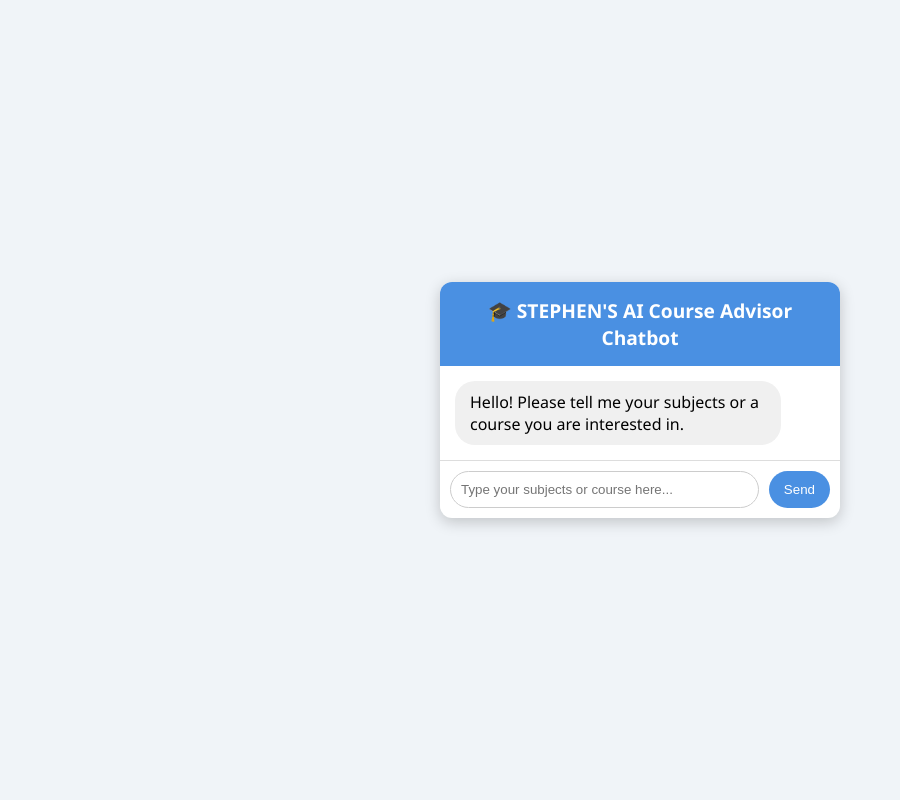
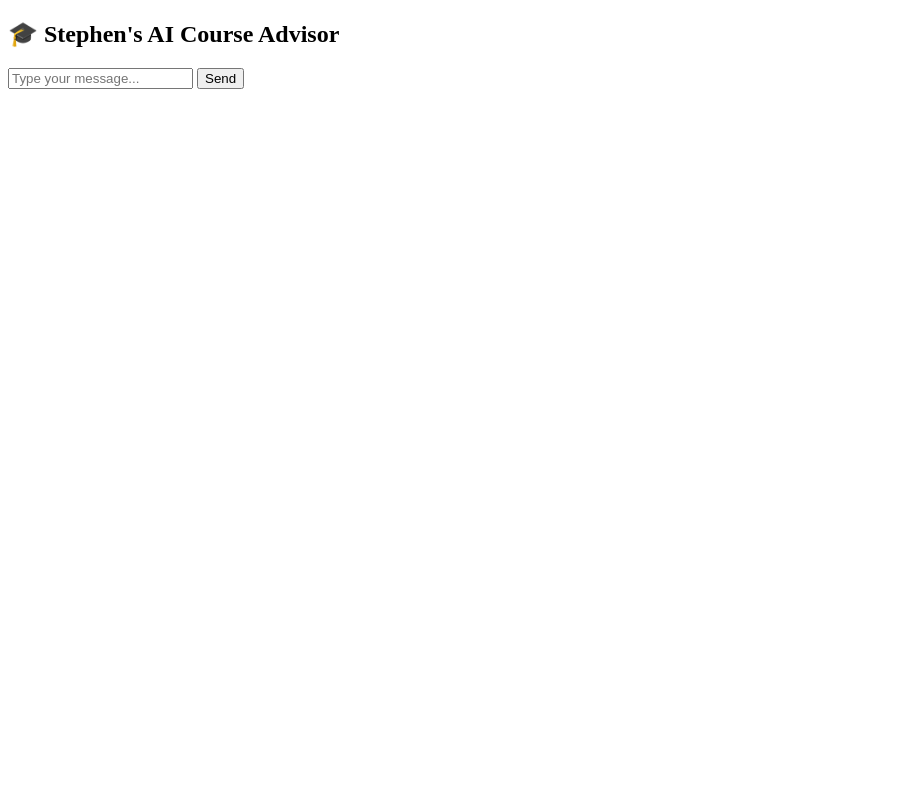
Before and after one commit to bigsteve242/ai-course-advisor, a Flask app: template templates/index.html in a window 1280 px wide. Shown: the whole page, without its empty margins (0-900 px from the left). Run offline with Flask 3, Linux system fonts and the light colour scheme; the template is opened without the code that fills it, so the values that code supplies are empty.

Commit message:
Final working AI chatbot with UI

```diff
--- a/app.py
+++ b/app.py
@@ -1,73 +1,89 @@
 import os
-from flask import Flask, request, jsonify
+from flask import Flask, request, jsonify, render_template
 from openai import OpenAI
 
 app = Flask(__name__)
 
-# Initialize OpenAI client
-client = OpenAI(api_key=os.environ.get("OPENAI_API_KEY"))
+# --- OpenAI Setup ---
+api_key = os.environ.get("OPENAI_API_KEY")
 
-# --- Subject and course logic ---
-COURSE_REQUIREMENTS = {
+if not api_key:
+    raise ValueError("❌ OPENAI_API_KEY is not set in environment variables")
+
+client = OpenAI(api_key=api_key)
+
+# --- Course Requirements ---
+COURSES = {
     "medicine": ["english", "biology", "chemistry", "physics"],
     "engineering": ["english", "mathematics", "physics", "chemistry"],
     "economics": ["english", "mathematics", "economics", "government"],
-    "computer science": ["english", "mathematics", "physics", "computer science"],
-    # Add more courses here
+    "computer science": ["english", "mathematics", "physics", "chemistry"],
+    "law": ["english", "literature", "government", "crs"],
+    "nursing": ["english", "biology", "chemistry", "physics"],
+    "accounting": ["english", "mathematics", "economics", "commerce"],
 }
 
-SUBJECT_ALIASES = {
+# --- Subject Aliases ---
+ALIASES = {
     "maths": "mathematics",
     "bio": "biology",
-    "cs": "computer science",
-    # Add more aliases here
+    "chem": "chemistry",
+    "phy": "physics",
+    "eng": "english",
+    "econ": "economics",
+    "govt": "government",
+    "lit": "literature"
 }
 
-def normalize_subjects(subjects):
-    return [SUBJECT_ALIASES.get(s.lower(), s.lower()) for s in subjects]
-
-def get_required_subjects(course_name):
-    return COURSE_REQUIREMENTS.get(course_name.lower(), [])
-
+# --- Detect Subjects ---
 def detect_subjects(text):
     words = text.lower().replace(",", " ").split()
-    return [w for w in words if w in SUBJECT_ALIASES.values() or w in sum(COURSE_REQUIREMENTS.values(), [])]
+    subjects = []
 
+    all_subjects = set(sum(COURSES.values(), []))
+
+    for word in words:
+        word = ALIASES.get(word, word)
+        if word in all_subjects:
+            subjects.append(word)
+
+    return list(set(subjects))
+
+# --- Detect Course ---
 def detect_course(text):
     text = text.lower()
-    for course in COURSE_REQUIREMENTS.keys():
+    for course in COURSES.keys():
         if course in text:
             return course
     return None
 
-# --- Root route ---
-@app.route("/", methods=["GET"])
+# --- HOME ROUTE (UI) ---
+@app.route("/")
 def home():
-    return "🤖 AI Course Advisor is running! Use the /chat endpoint to talk."
+    return render_template("index.html")
 
-# --- Chat endpoint ---
+# --- CHAT ROUTE ---
 @app.route("/chat", methods=["POST"])
 def chat():
     user_input = request.json.get("message", "").strip()
 
-    # Detect subjects + course
-    user_subjects = normalize_subjects(detect_subjects(user_input))
+    user_subjects = detect_subjects(user_input)
     course_request = detect_course(user_input)
 
-    # System info for AI
     system_info = ""
+
     if course_request:
-        required = get_required_subjects(course_request)
-        missing = [sub for sub in required if sub not in user_subjects]
-        system_info += (
-            f"\nCourse: {course_request.title()}\n"
-            f"Required subjects: {', '.join(required)}\n"
-            f"Missing subjects: {', '.join(missing) if missing else 'None'}\n"
-        )
+        required = COURSES[course_request]
+        missing = [s for s in required if s not in user_subjects]
+
+        system_info += f"\nCourse: {course_request}\n"
+        system_info += f"Required subjects: {', '.join(required)}\n"
+        system_info += f"Missing subjects: {', '.join(missing) if missing else 'None'}\n"
+
     if user_subjects:
         system_info += f"User subjects: {', '.join(user_subjects)}\n"
 
-    # AI Response
+    # --- AI RESPONSE ---
     try:
         response = client.chat.completions.create(
             model="gpt-4o-mini",
@@ -75,22 +91,26 @@ def chat():
                 {
                     "role": "system",
                     "content": (
-                        "You are an intelligent academic advisor chatbot. "
-                        "Help students choose courses based on their subjects. "
-                        "Be clear, friendly, and educational."
+                        "You are a smart academic advisor chatbot. "
+                        "Guide students on what courses they can study based on their subjects. "
+                        "Be friendly, clear, and helpful.\n"
                         + system_info
                     )
                 },
                 {"role": "user", "content": user_input}
             ]
         )
+
         reply = response.choices[0].message.content
+
     except Exception as e:
+        print("Error:", e)
         reply = "⚠️ AI is temporarily unavailable. Please try again."
 
     return jsonify({"response": reply})
 
-# --- Run app ---
+
+# --- RUN APP ---
 if __name__ == "__main__":
     port = int(os.environ.get("PORT", 10000))
     app.run(host="0.0.0.0", port=port)
--- a/templates/index.html
+++ b/templates/index.html
@@ -1,147 +1,31 @@
-<!-- templates/index.html -->
 <!DOCTYPE html>
-<html lang="en">
+<html>
 <head>
-    <meta charset="UTF-8">
-    <meta name="viewport" content="width=device-width, initial-scale=1.0">
-    <title>🎓 STEPHEN'S AI Course Advisor</title>
-    <style>
-        body {
-            font-family: 'Segoe UI', Tahoma, Geneva, Verdana, sans-serif;
-            background: #f0f4f8;
-            display: flex;
-            justify-content: center;
-            align-items: center;
-            height: 100vh;
-            margin: 0;
-        }
-
-        .chat-container {
-            width: 400px;
-            max-width: 95%;
-            background: #fff;
-            border-radius: 12px;
-            box-shadow: 0 4px 15px rgba(0,0,0,0.2);
-            display: flex;
-            flex-direction: column;
-            overflow: hidden;
-        }
-
-        .chat-header {
-            background: #4a90e2;
-            color: #fff;
-            padding: 15px;
-            text-align: center;
-            font-weight: bold;
-            font-size: 1.2rem;
-        }
-
-        .chat-body {
-            flex: 1;
-            padding: 15px;
-            overflow-y: auto;
-            display: flex;
-            flex-direction: column;
-            gap: 10px;
-        }
-
-        .message {
-            padding: 10px 15px;
-            border-radius: 20px;
-            max-width: 80%;
-            word-wrap: break-word;
-        }
-
-        .user {
-            background: #e1ffc7;
-            align-self: flex-end;
-        }
-
-        .bot {
-            background: #f0f0f0;
-            align-self: flex-start;
-        }
-
-        .chat-footer {
-            display: flex;
-            padding: 10px;
-            border-top: 1px solid #ddd;
-        }
-
-        .chat-footer input {
-            flex: 1;
-            padding: 10px;
-            border-radius: 20px;
-            border: 1px solid #ccc;
-            outline: none;
-        }
-
-        .chat-footer button {
-            margin-left: 10px;
-            padding: 10px 15px;
-            border-radius: 20px;
-            border: none;
-            background: #4a90e2;
-            color: #fff;
-            cursor: pointer;
-        }
-
-        .chat-footer button:hover {
-            background: #357ab8;
-        }
-    </style>
+    <title>AI Course Advisor</title>
 </head>
 <body>
-    <div class="chat-container">
-        <div class="chat-header">🎓 STEPHEN'S AI Course Advisor Chatbot</div>
-        <div class="chat-body" id="chat-body">
-            <div class="bot message">Hello! Please tell me your subjects or a course you are interested in.</div>
-        </div>
-        <div class="chat-footer">
-            <input type="text" id="user-input" placeholder="Type your subjects or course here..." />
-            <button onclick="sendMessage()">Send</button>
-        </div>
-    </div>
+    <h2>🎓 Stephen's AI Course Advisor</h2>
+
+    <input type="text" id="message" placeholder="Type your message..." />
+    <button onclick="sendMessage()">Send</button>
+
+    <p id="response"></p>
 
     <script>
-        const chatBody = document.getElementById('chat-body');
-        const userInput = document.getElementById('user-input');
+        async function sendMessage() {
+            let msg = document.getElementById("message").value;
 
-        async function sendMessage() {
-            const message = userInput.value.trim();
-            if (!message) return;
+            let res = await fetch("/chat", {
+                method: "POST",
+                headers: {
+                    "Content-Type": "application/json"
+                },
+                body: JSON.stringify({ message: msg })
+            });
 
-            // Display user's message
-            appendMessage(message, 'user');
-            userInput.value = '';
-            chatBody.scrollTop = chatBody.scrollHeight;
-
-            // Send to server
-            try {
-                const response = await fetch('/chat', {
-                    method: 'POST',
-                    headers: { 'Content-Type': 'application/json' },
-                    body: JSON.stringify({ message })
-                });
-                const data = await response.json();
-                appendMessage(data.response, 'bot');
-            } catch (err) {
-                appendMessage('⚠️ Error: Could not reach server.', 'bot');
-            }
-            chatBody.scrollTop = chatBody.scrollHeight;
+            let data = await res.json();
+            document.getElementById("response").innerText = data.response;
         }
-
-        function appendMessage(text, sender) {
-            const div = document.createElement('div');
-            div.className = `message ${sender}`;
-            div.innerHTML = text.replace(/\n/g, '<br>');
-            chatBody.appendChild(div);
-        }
-
-        // Allow Enter key to send
-        userInput.addEventListener('keypress', function(e) {
-            if (e.key === 'Enter') sendMessage();
-        });
     </script>
 </body>
 </html>
```
